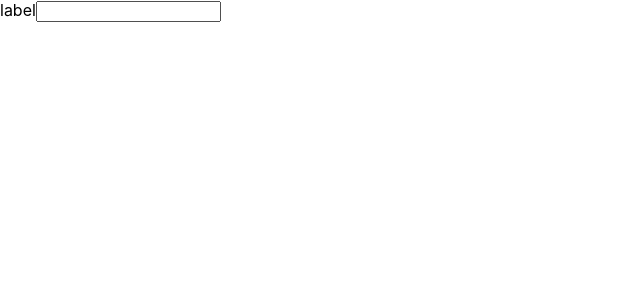
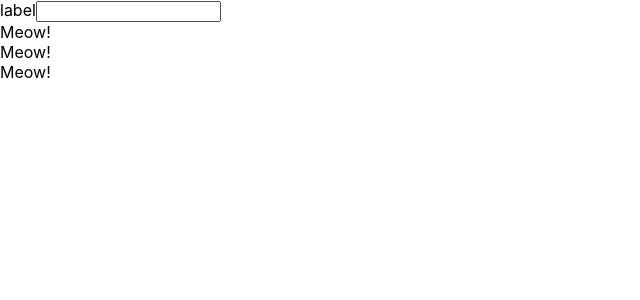
Before and after one commit to taku-hu/react-tutorial, a React (Create React App) app: page / in a window 1280 px wide. Shown: the top 300 px of the page, without its empty margins (0-640 px from the left). Built offline with nearby package versions, Linux system fonts and the light colour scheme.

Commit message:
create class component and functional component

```diff
--- a/src/App.js
+++ b/src/App.js
@@ -1,16 +1,34 @@
-import React from 'react';
+import React, { Component } from 'react';
 
-function App() {
-  // const greeting = 'Hi, Tom!';
-  // const dom = <h1 className="foo">{greeting}</h1>
-  // return dom;
-  return(
-    <React.Fragment>
-      <label htmlFor="click">label</label>
-      <input id="click" type="text" onClick={() => console.log('clicked.')}/>
-    </React.Fragment>
+// const App = () => {
+//   // const greeting = 'Hi, Tom!';
+//   // const dom = <h1 className="foo">{greeting}</h1>
+//   // return dom;
+//   return(
+//     <React.Fragment>
+//       <label htmlFor="click">label</label>
+//       <input id="click" type="text" onClick={() => console.log('clicked.')}/>
+//     </React.Fragment>
+//     )
+
+// }
+
+class App extends Component {
+  render() {
+    return (
+      <React.Fragment>
+        <label htmlFor="click">label</label>
+        <input id="click" type="text" onClick={() => console.log('clicked.')}/>
+        <Cat />
+        <Cat />
+        <Cat />
+      </React.Fragment>
     )
+  }
+}
 
+const Cat = () => {
+  return <div>Meow!</div>
 }
 
 export default App;
```
